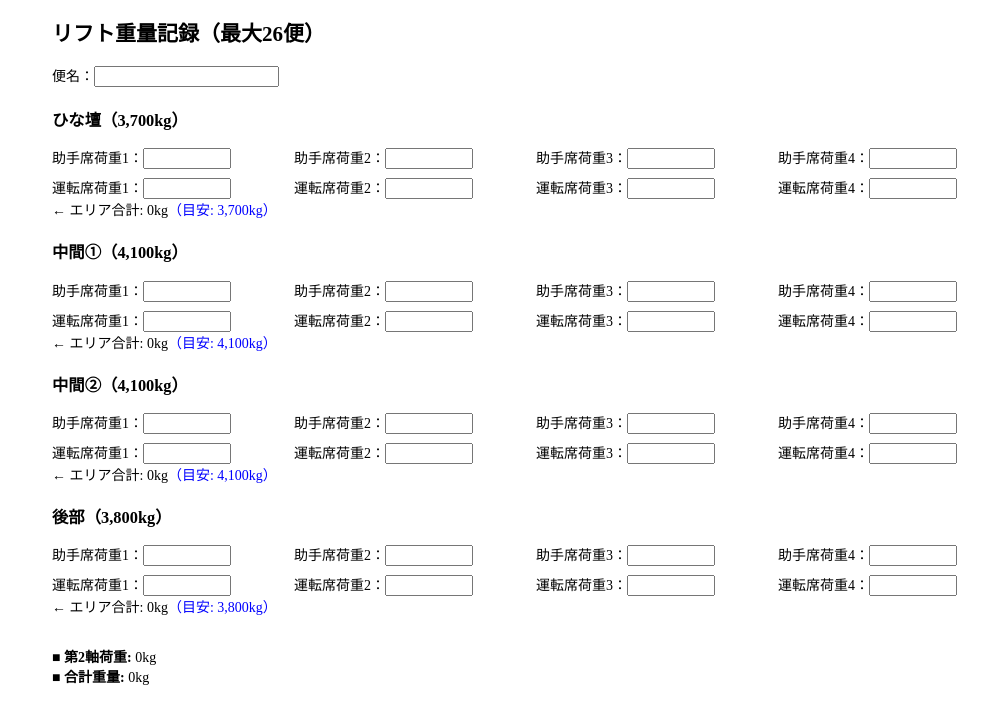
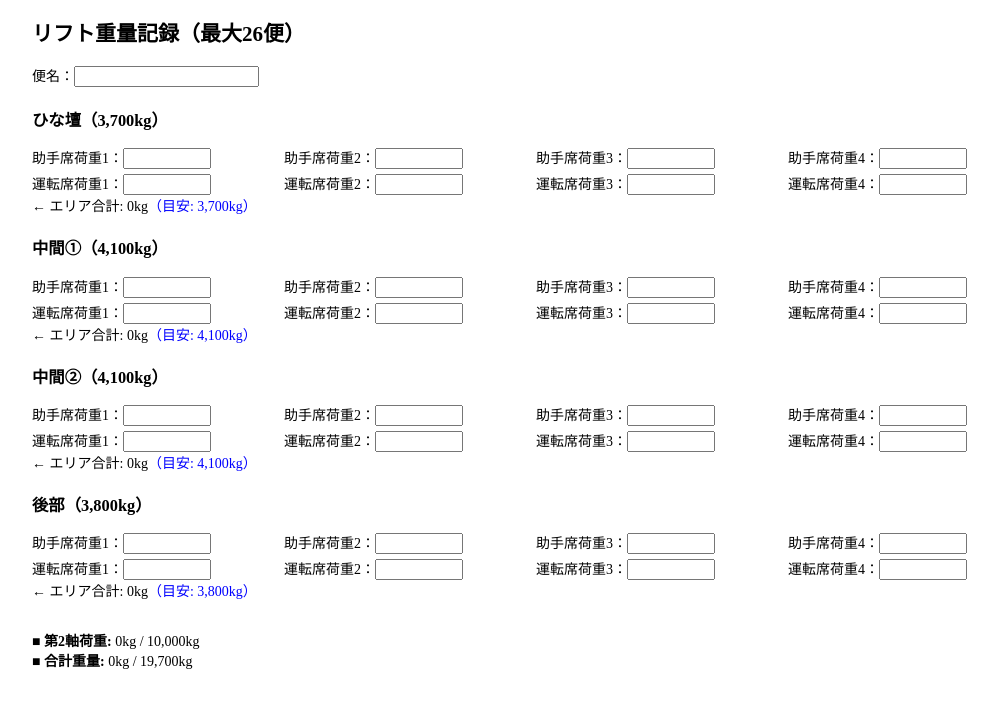
Before and after one commit to Toyotayusou1111/-, a React (Create React App) app: page / in a window 1280 px wide. Shown: the top 724 px of the page, without its empty margins (108-1106 px from the left). Built offline with nearby package versions, Linux system fonts and the light colour scheme.

Commit message:
Update App.js

```diff
--- a/src/App.js
+++ b/src/App.js
@@ -28,14 +28,14 @@ export default function App() {
   const getSuggestedWeight = (a) => Math.max(0, INITIAL_ROWS[a].base - getAreaWeight(a));
 
   return (
-    <div style={{ width: "960px", margin: "0 auto", fontSize: "14px" }}>
+    <div style={{ width: "1000px", margin: "0 auto", fontSize: "14px" }}>
       <h2>リフト重量記録（最大26便）</h2>
       <div><label>便名：<input type="text" /></label></div>
 
       {INITIAL_ROWS.map((row, a) => (
         <div key={a} style={{ marginTop: "20px" }}>
           <h3>{row.name}（{row.base.toLocaleString()}kg）</h3>
-          <div style={{ display: "grid", gridTemplateColumns: "repeat(4, 1fr)", gap: "8px" }}>
+          <div style={{ display: "grid", gridTemplateColumns: "repeat(4, 1fr)", columnGap: "8px", rowGap: "4px" }}>
             {data[a].map((v, s) => (
               <div key={s} style={{ whiteSpace: "nowrap" }}>
                 <label>
@@ -66,10 +66,10 @@ export default function App() {
       ))}
 
       <div style={{ marginTop: "30px" }}>
-        <strong>■ 第2軸荷重:</strong> {getAxleLoad().toLocaleString()}kg
+        <strong>■ 第2軸荷重:</strong> {getAxleLoad().toLocaleString()}kg / {MAX_AXLE.toLocaleString()}kg
       </div>
       <div>
-        <strong>■ 合計重量:</strong> {getTotalWeight().toLocaleString()}kg
+        <strong>■ 合計重量:</strong> {getTotalWeight().toLocaleString()}kg / {MAX_TOTAL.toLocaleString()}kg
       </div>
     </div>
   );
```
